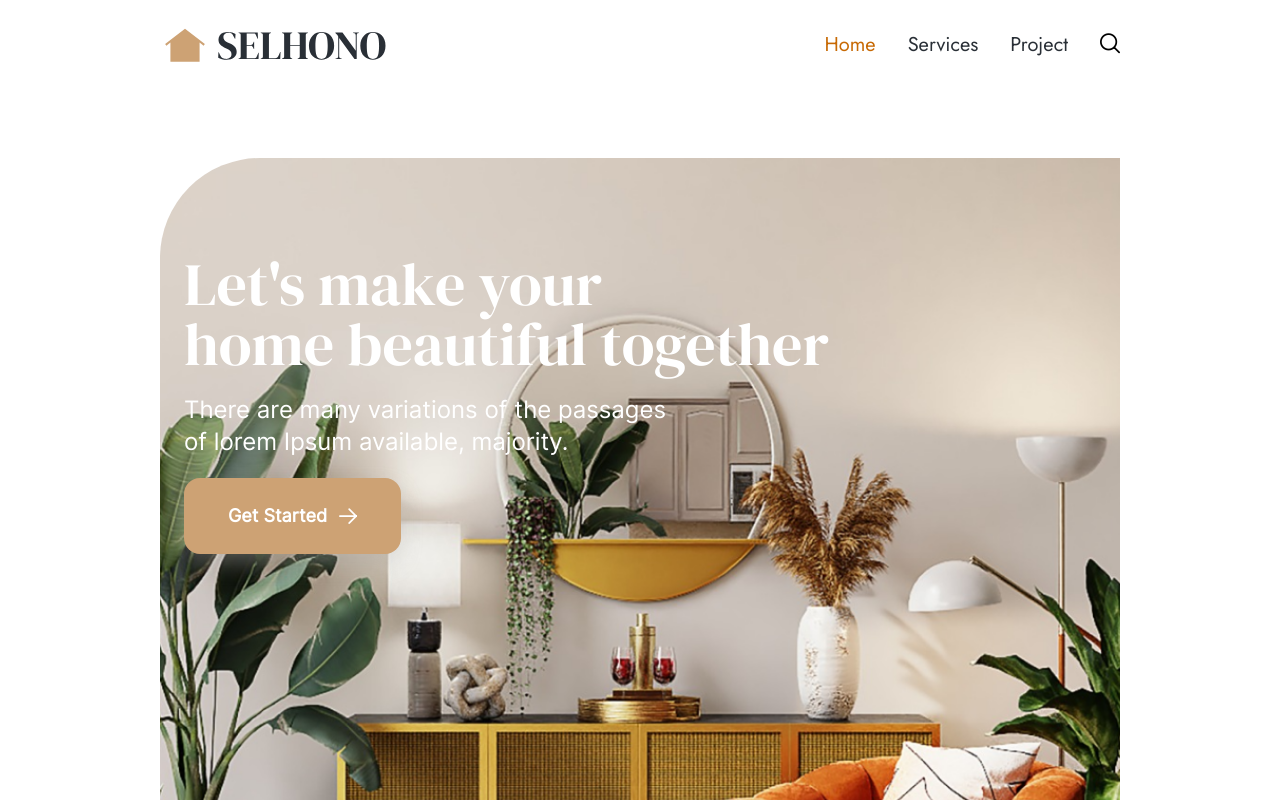
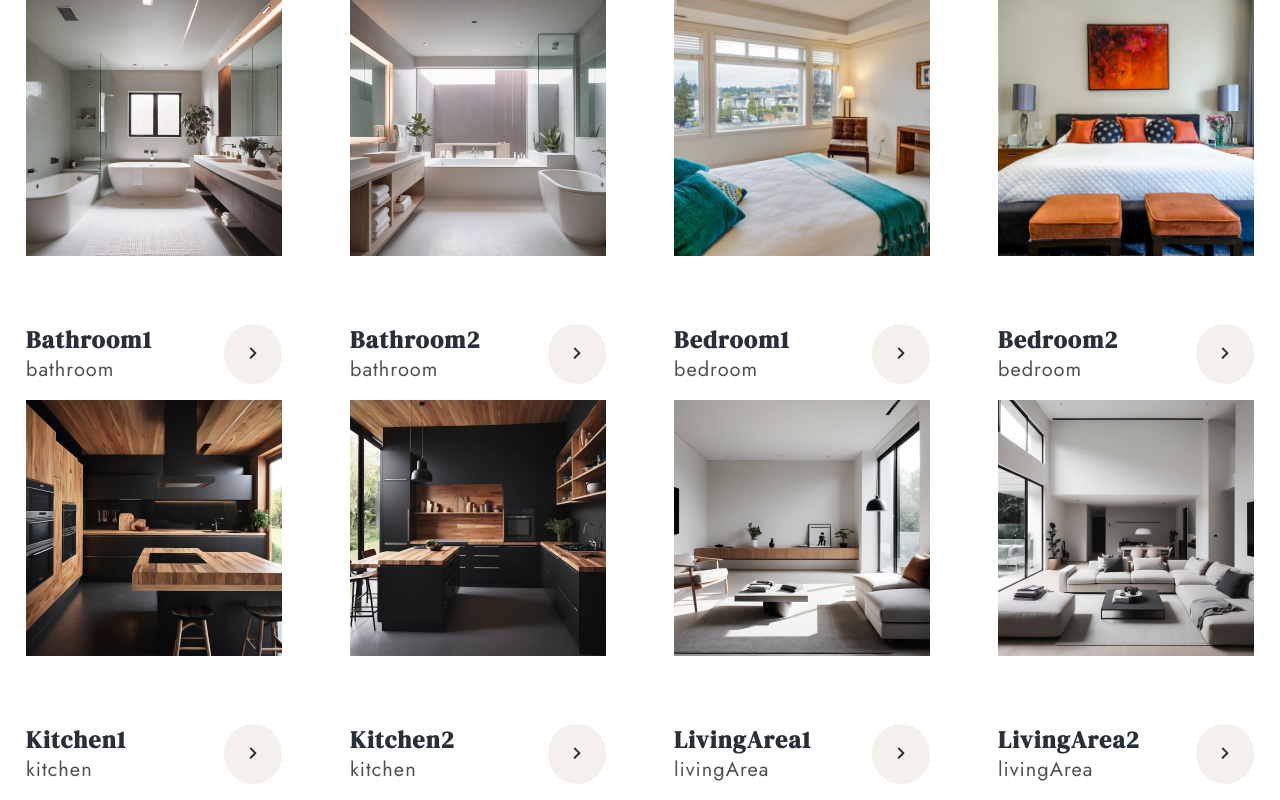
Before and after one commit to MusayevDoniyor/Selhono-react, a React (Vite) app: page / in a window 1280 px wide. Shown: the top 800 px of the page. Built offline with nearby package versions, Linux system fonts and the light colour scheme; data requests are answered from the project's data file.

Commit message:
Add cards for testing Product Page for next upgrading

```diff
--- a/db.json
+++ b/db.json
@@ -1,44 +1,49 @@
 {
-  "Rooms": [
+  "rooms": [
     {
+      "id": "1",
       "roomName": "Bathroom1",
       "image": "/bathroom1.png",
       "category": "bathroom"
     },
     {
+      "id": "2",
       "roomName": "Bathroom2",
       "image": "/bathroom2.png",
       "category": "bathroom"
     },
-
     {
+      "id": "3",
       "roomName": "Bedroom1",
-      "image": "/bedroom1.png",
+      "image": "/house1.png",
       "category": "bedroom"
     },
     {
+      "id": "4",
       "roomName": "Bedroom2",
-      "image": "/bedroom2.png",
+      "image": "/house2.png",
       "category": "bedroom"
     },
-
     {
+      "id": "5",
       "roomName": "Kitchen1",
       "image": "/kitchen1.png",
       "category": "kitchen"
     },
     {
+      "id": "6",
       "roomName": "Kitchen2",
       "image": "/kitchen2.png",
       "category": "kitchen"
     },
-
     {
+      "id": "7",
       "roomName": "LivingArea1",
       "image": "/livingArea1.png",
       "category": "livingArea"
     },
     {
+      "id": "8",
       "roomName": "LivingArea2",
       "image": "/livingArea2.png",
       "category": "livingArea"
--- a/src/App.jsx
+++ b/src/App.jsx
@@ -1,9 +1,11 @@
 import Page from "./page/Page";
 import "primeicons/primeicons.css";
+import RoomCards from "./pages/project/components/Cards";
 
 function App() {
   return (
     <>
+      <RoomCards></RoomCards>
       <Page></Page>
     </>
   );
--- /dev/null
+++ b/src/pages/project/components/Cards.jsx
@@ -0,0 +1,94 @@
+import React, { useState, useEffect } from "react";
+
+const SERVER_URL = `${import.meta.env.VITE_BASE_URL}`;
+
+const RoomCards = () => {
+  const [rooms, setRooms] = useState([]);
+  const [isLoading, setIsLoading] = useState(false);
+  const [error, setError] = useState(null);
+
+  useEffect(() => {
+    const controller = new AbortController();
+    const signal = controller.signal;
+
+    const fetchRooms = async () => {
+      setIsLoading(true);
+      try {
+        const response = await fetch(SERVER_URL, {
+          signal,
+        });
+
+        if (!response.ok) {
+          throw new Error("Network response was not ok");
+        }
+
+        const contentType = response.headers.get("content-type");
+        if (!contentType || !contentType.includes("application/json")) {
+          throw new TypeError("Received non-JSON response");
+        }
+
+        const data = await response.json();
+
+        if (!signal.aborted) {
+          setRooms(data);
+        }
+
+        console.log(data);
+      } catch (error) {
+        if (error.name === "AbortError") {
+          console.log("Fetch aborted");
+        } else {
+          console.error("Fetch error:", error);
+          setError(error.message);
+        }
+      } finally {
+        setIsLoading(false);
+      }
+    };
+
+    fetchRooms();
+
+    return () => {
+      controller.abort();
+    };
+  }, []);
+
+  if (error) {
+    return <div>Error: {error}</div>;
+  }
+
+  return (
+    <div className="grid grid-cols-1 sm:grid-cols-2 md:grid-cols-3 lg:grid-cols-4 gap-4">
+      {isLoading && <div>Loading...</div>}
+
+      {rooms.map((room) => (
+        <div
+          key={room.id}
+          className="mx-auto flex flex-col gap-12 items-center"
+        >
+          <img
+            src={`http://localhost:3000${room.image}`}
+            alt={room.roomName}
+            className="w-64 h-64 object-cover" // Specified width and height
+          />
+          <div className="flex justify-between mt-5 items-center w-full">
+            <span>
+              <strong className="font-dmserif text-color3 text-2xl tracking-wider">
+                {room.roomName}
+              </strong>
+              <br />
+              <span className="text-color2 font-jost text-xl tracking-wider">
+                {room.category}
+              </span>
+            </span>
+            <span className="bg-[#F4F0EC] rounded-full py-4 cursor-pointer px-5 text-color3 text-lg">
+              <i className="pi pi-angle-right"></i>
+            </span>
+          </div>
+        </div>
+      ))}
+    </div>
+  );
+};
+
+export default RoomCards;
```
Also changed, not shown: 2 other files (tests, documents, lock files or other folders).
